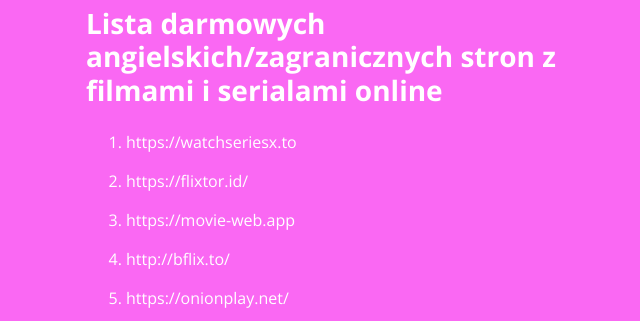
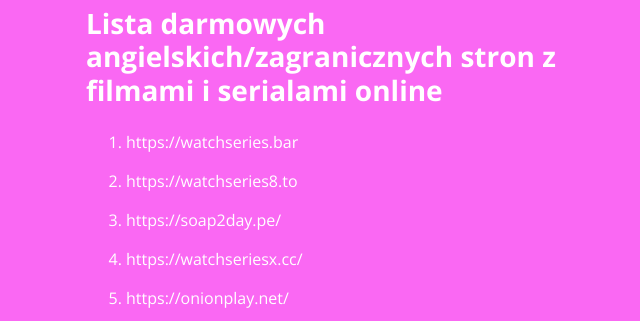
Before and after one commit to Kaczmar043/WebsiteK, a plain HTML site: page filmy.html in a window 1280 px wide. Shown: the part 1340-1661 px from the top of the page, without its empty margins (434-1074 px from the left). Drawn offline with nearby package versions, Linux system fonts and the light colour scheme.

Commit message:
Update filmy.html

```diff
--- a/filmy.html
+++ b/filmy.html
@@ -118,10 +118,10 @@
             <p>
               <h3 id="lista-darmowych-angielskichzagranicznych-stron-z-filmami-i-serialami-online">Lista darmowych angielskich/zagranicznych stron z filmami i serialami online<a class="headerlink" href="#lista-darmowych-angielskichzagranicznych-stron-z-filmami-i-serialami-online" title="Permanent link"> </a></h3>
               <ol>
-              <li><a href="https://watchseriesx.to" rel="nofollow noopener">https://watchseriesx.to</a></li>
-              <li><a href="https://flixtor.id/" rel="nofollow noopener">https://flixtor.id/</a></li>
-              <li><a href="https://movie-web.app/" rel="nofollow noopener">https://movie-web.app</a></li>
-              <li><a href="http://bflix.to/" rel="nofollow noopener">http://bflix.to/</a></li>
+              <li><a href="https://watchseries.bar" rel="nofollow noopener">https://watchseries.bar</a></li>
+              <li><a href="https://watchseries8.to" rel="nofollow noopener">https://watchseries8.to</a></li>
+              <li><a href="https://soap2day.pe/" rel="nofollow noopener">https://soap2day.pe/</a></li>
+              <li><a href="https://watchseriesx.cc/" rel="nofollow noopener">https://watchseriesx.cc/</a></li>
               <li><a href="https://onionplay.net/" rel="nofollow noopener">https://onionplay.net/</a></li>
               <li><a href="https://isdb.pl/" rel="nofollow noopener">https://isdb.pl/</a></li>
               <li><a href="https://rips.cc/" rel="nofollow noopener">https://rips.cc/</a> *zaproszenia:  mpgh lub 1hack*</li>
```
